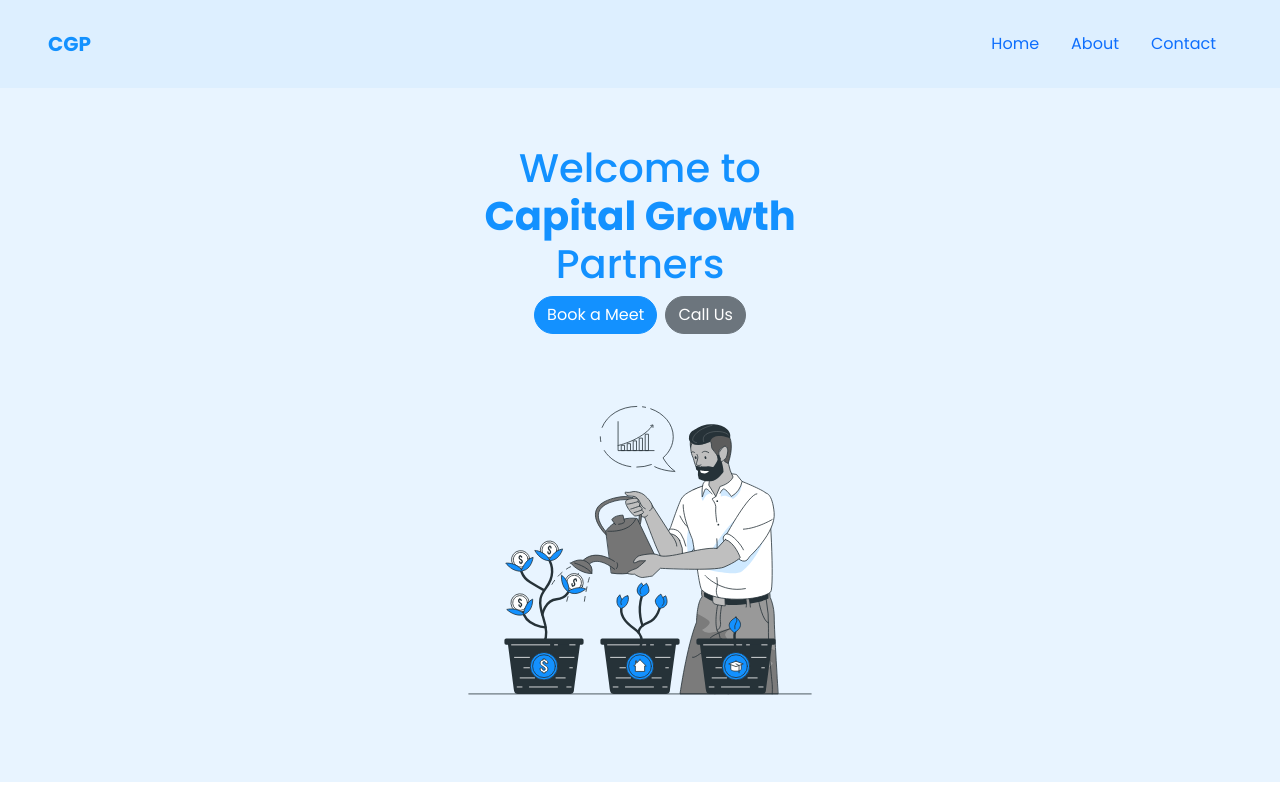
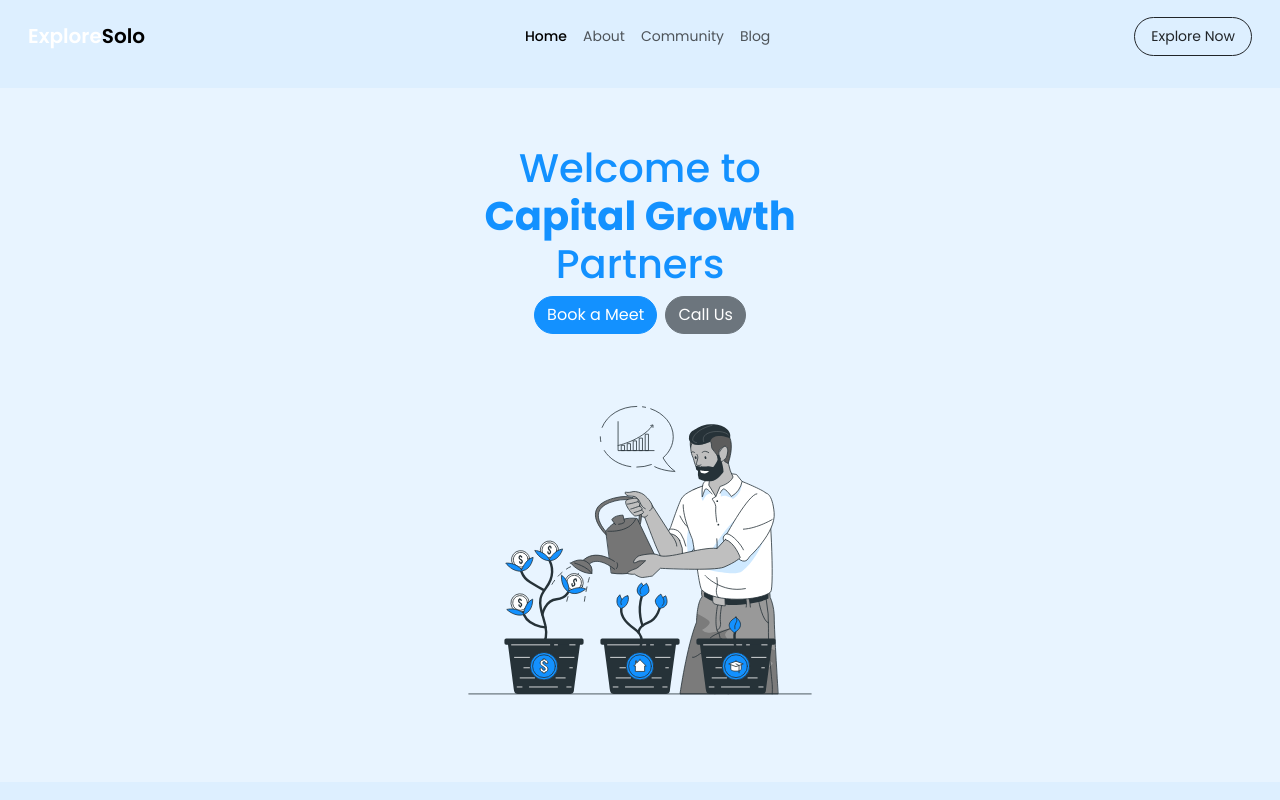
Before and after one commit to kiwizu3/cgp, a React (Create React App) app: page / in a window 1280 px wide. Built offline with nearby package versions, Linux system fonts and the light colour scheme.

Commit message:
Added new Navbar

```diff
--- a/src/App.css
+++ b/src/App.css
@@ -1,19 +1,71 @@
-.navlink-single{
+.navlink-single {
     text-decoration: none;
     margin-left: 1rem;
     margin-right: 1rem;
 }
 
-.navbar-cgp{
-    background-color: #ddefff;
+.right-1 {
+    right: 1rem !important;
 }
 
-.header-cgp{
+.full-page {
+    position: fixed;
+    top: 0;
+    left: 0;
+    width: 100%;
+    height: 100%;
+    background-color: rgba(255, 255, 255, 0.9);
+    /* Slightly transparent background */
+    z-index: 1050;
+    /* Ensure it's above other content */
+    display: flex;
+    align-items: center;
+    justify-content: center;
+    flex-direction: column;
+}
+
+.full-page .navbar-nav {
+    text-align: center;
+}
+
+.full-page .nav-item {
+    margin: 15px 0;
+}
+
+.full-page .btn-close {
+    font-size: 1.5rem;
+    color: black;
+}
+
+.fw-700 {
+    font-weight: 700;
+}
+
+.nav-link {
+    font-size: 0.875rem !important;
+}
+
+.nav-active {
+    font-weight: 500;
+    color: var(--bs-navbar-active-color);
+}
+
+
+.navbar-toggler {
+    border: 0px !important;
+}
+
+.navbar-toggler:focus {
+    box-shadow: 0 0 0 0 !important;
+}
+
+
+.header-cgp {
     color: #1391ff;
     background-color: #e8f4ff;
 }
 
-.btn{
+.btn {
     border-radius: 10rem !important;
 }
 
@@ -30,6 +82,6 @@
     --bs-btn-active-border-color: #1391ff;
 }
 
-.header-img{
+.header-img {
     width: 25rem;
 }
--- a/src/components/Navbar.js
+++ b/src/components/Navbar.js
@@ -1,17 +1,82 @@
-import React from "react";
-
+import React, { useState } from "react";
 
 const Navbar = () => {
-    return(
-    <div className="row">
-        <div className="d-flex navbar fixed-top px-5 py-4 navbar-cgp">
-            <a className="navbar-brand me-auto mb-0 fw-bold text-primary" href="#">CGP</a>
-            <a className="navlink-single" href="#">Home</a>
-            <a className="navlink-single" href="#">About</a>
-            <a className="navlink-single" href="#">Contact</a>
+  const [isCollapsed, setIsCollapsed] = useState(true);
+  const [selectedNav, setSelectedNav] = useState('home');
+
+  const handleToggle = () => {
+    setIsCollapsed(!isCollapsed);
+  };
+
+  const handleNav = (item) => {
+    console.log("what", item)
+    setSelectedNav(item)
+  }
+
+  return (
+    <>
+      <nav className="navbar navbar-expand-lg fixed-top p-3">
+        <div className="container-fluid">
+          <a className="navbar-brand" href="#">
+            <span className="fw-semibold"><span className="text-white">Explore</span>Solo</span>
+          </a>
+          <button
+            className="navbar-toggler"
+            type="button"
+            onClick={handleToggle}
+            aria-controls="navbarNav"
+            aria-expanded={!isCollapsed}
+            aria-label="Toggle navigation"
+          >
+            <span className="navbar-toggler-icon"></span>
+          </button>
+          <div
+            className={`collapse navbar-collapse ${
+              !isCollapsed ? "show full-page" : ""
+            }`}
+            id="navbarNav"
+          >
+            <ul
+              className={`navbar-nav ${
+                isCollapsed ? "justify-content-center ms-auto" : ""
+              }`}
+            >
+              <li className="nav-item" onClick={() => handleNav("home")}>
+                <a className={`nav-link ${selectedNav === "home" && "nav-active"}`} href="#">
+                  Home
+                </a>
+              </li>
+              <li className="nav-item" onClick={() => handleNav("about")}>
+                <a className={`nav-link ${selectedNav === "about" && "nav-active"}`} href="#">
+                  About
+                </a>
+              </li>
+              <li className="nav-item" onClick={() => handleNav("community")}>
+                <a className={`nav-link ${selectedNav === "community" && "nav-active"}`} href="#">
+                  Community
+                </a>
+              </li>
+              <li className="nav-item" onClick={() => handleNav("blog")}>
+                <a className={`nav-link ${selectedNav === "blog" && "nav-active"}`} href="#">
+                  Blog
+                </a>
+              </li>
+            </ul>
+            <div className={ isCollapsed ?"ms-auto" : "" }>
+              <button className="btn btn-outline-dark rounded-pill btn-sm py-2 px-3">Explore Now</button>
+            </div>
+            {!isCollapsed && (
+              <button
+                className="btn-close position-absolute top-0 right-1 m-3"
+                onClick={handleToggle}
+                aria-label="Close"
+              ></button>
+            )}
+          </div>
         </div>
-    </div>
-    )
-}
+      </nav>
+    </>
+  );
+};
 
 export default Navbar;
--- a/src/index.css
+++ b/src/index.css
@@ -121,6 +121,7 @@
 }
 
 body {
+  background-color: #ddefff;
   margin: 0;
   padding-top: 88px;
   font-family: "Poppins", sans-serif;
```
